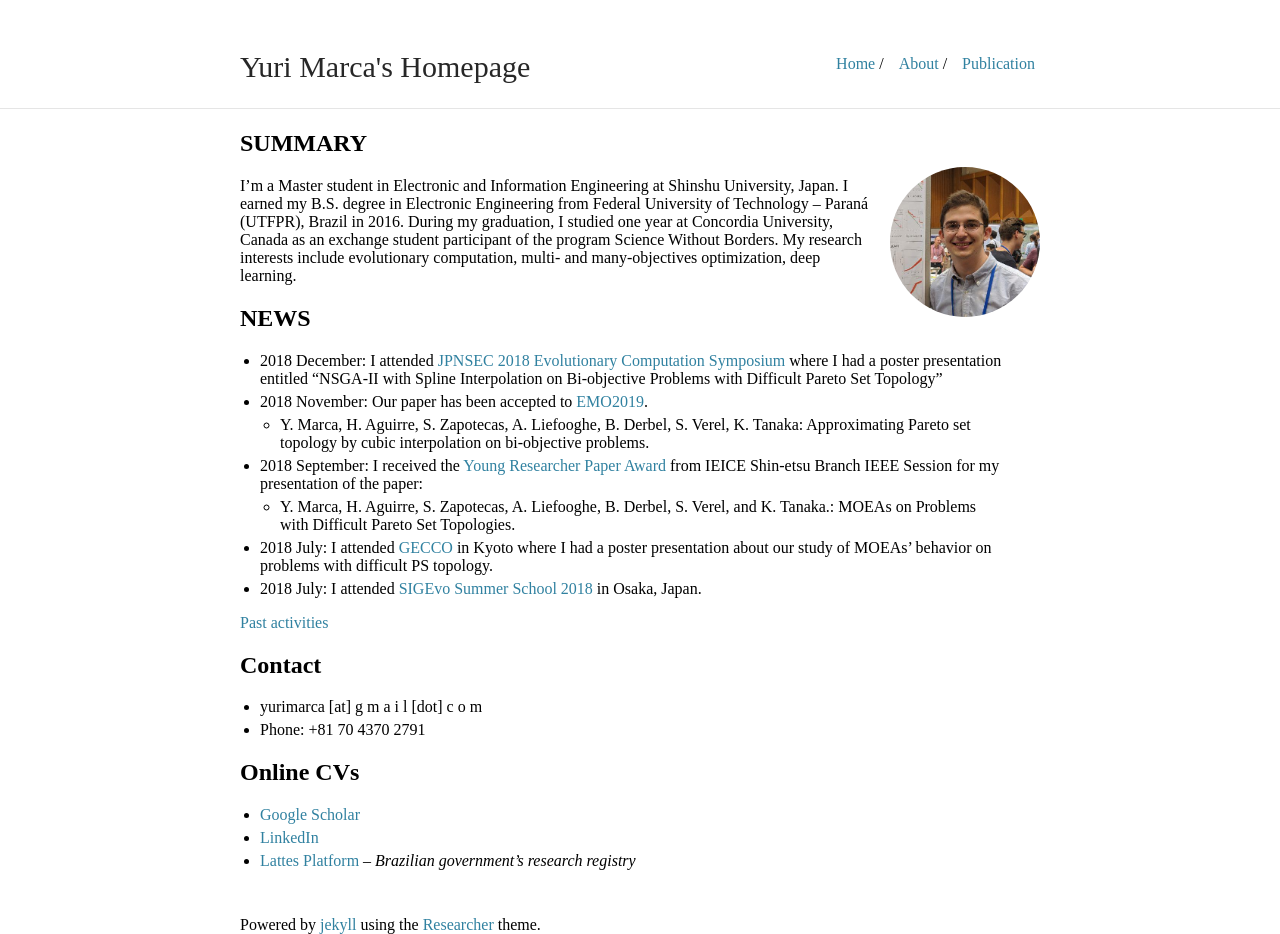
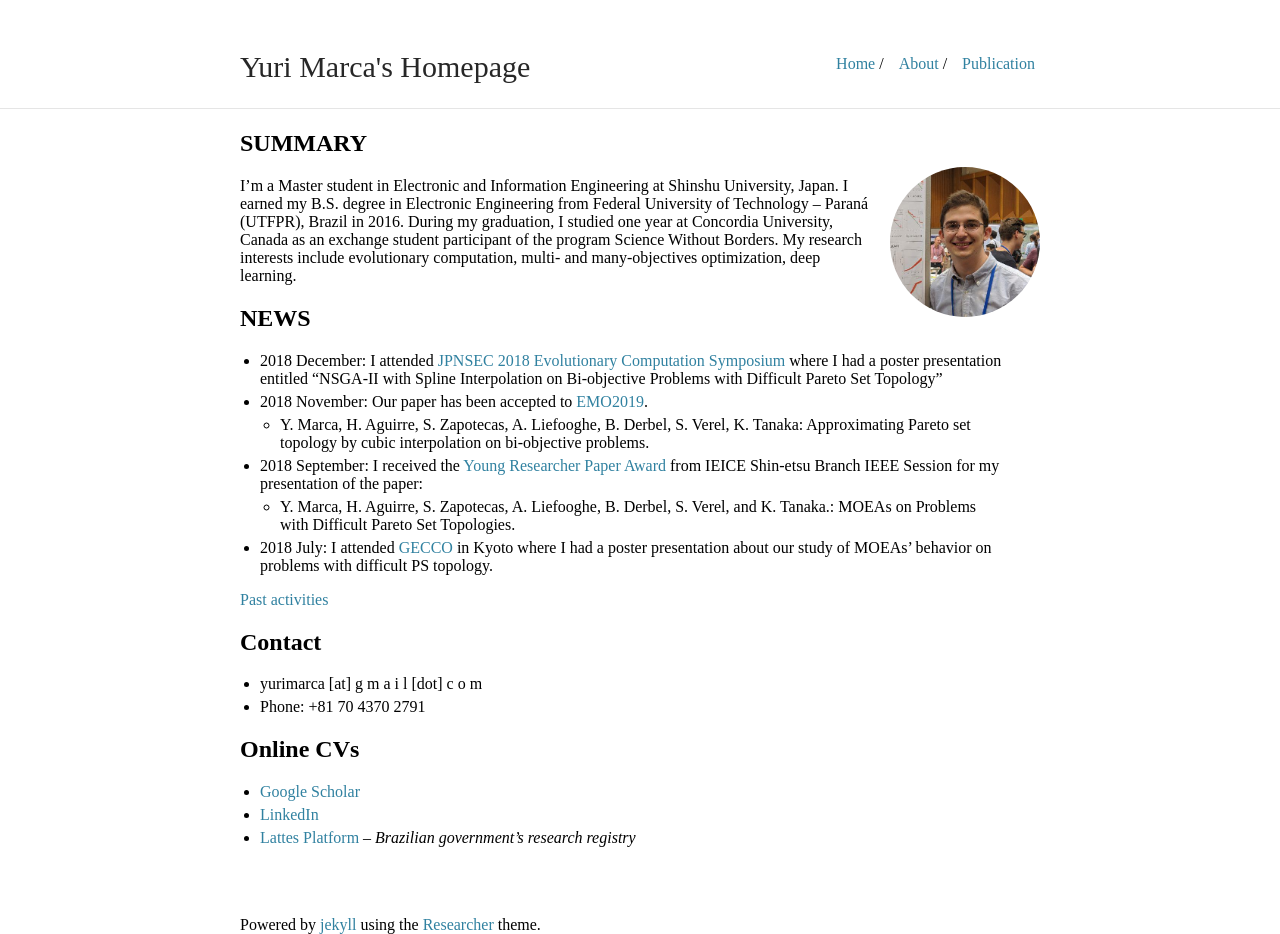
Before and after one commit to yurimarca/yurimarca.github.io, a Jekyll site: the page built from index.md, in a window 1280 px wide. Built offline with Jekyll 4.4.1, drawn with Linux system fonts in a browser that asks for light colours.

```diff
--- a/index.md
+++ b/index.md
@@ -17,7 +17,7 @@ I'm a Master student in Electronic and Information Engineering at Shinshu Univer
 * 2018 September: I received the [Young Researcher Paper Award](pdf/shinetsu2018_award.pdf) from IEICE Shin-etsu Branch IEEE Session for my presentation of the paper:
   * Y. Marca, H. Aguirre, S. Zapotecas, A. Liefooghe, B. Derbel, S. Verel, and K. Tanaka.: MOEAs on Problems with Difficult Pareto Set Topologies.
 * 2018 July: I attended [GECCO](http://gecco-2018.sigevo.org/) in Kyoto where I had a poster presentation about our study of MOEAs' behavior on problems with difficult PS topology.
-* 2018 July: I attended [SIGEvo Summer School 2018](https://sigevo-summer-school-2018.github.io/) in Osaka, Japan.
+
 
 [Past activities](pastnews.md)
 
```
Also changed, not shown: pastnews.md (+1 -0 lines).
